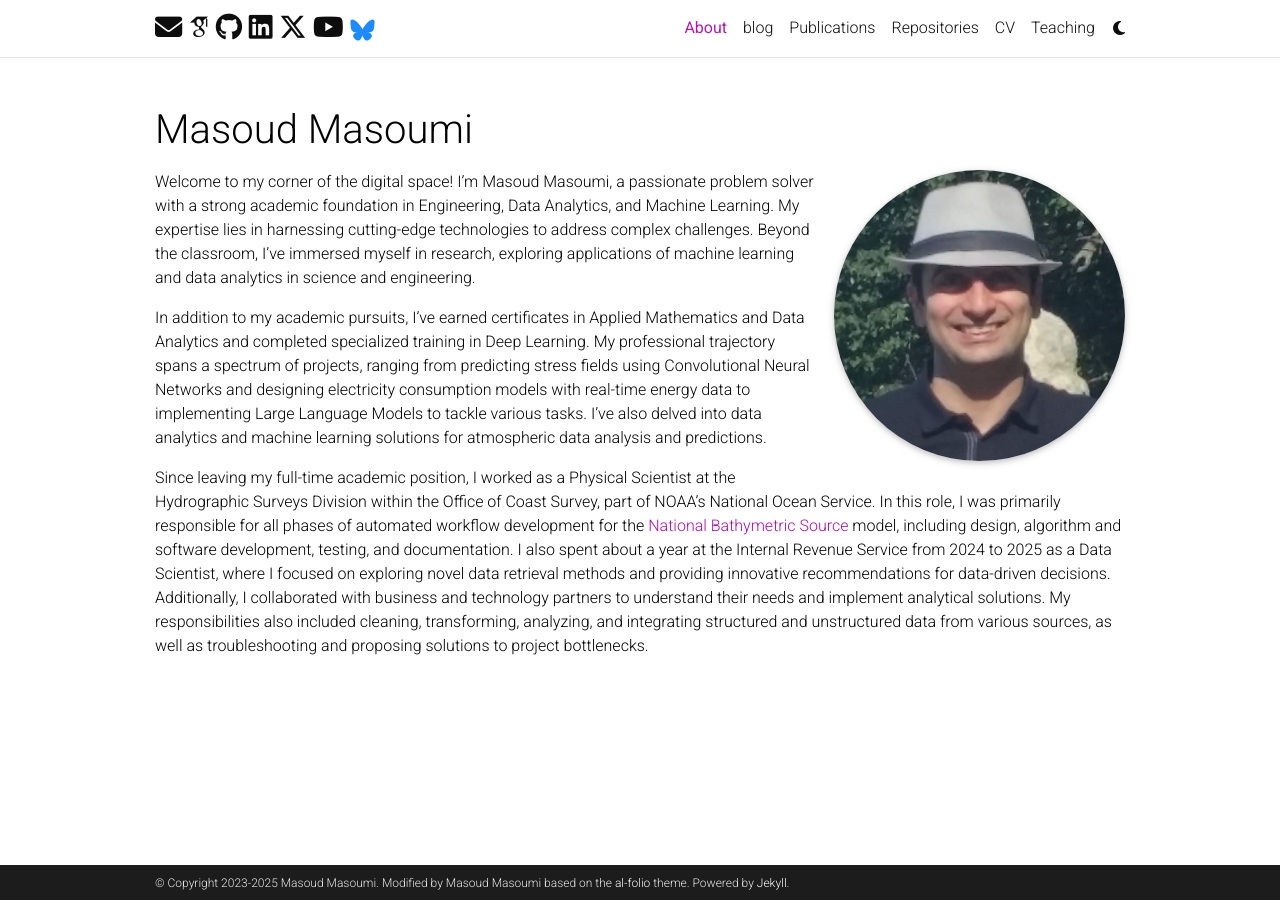
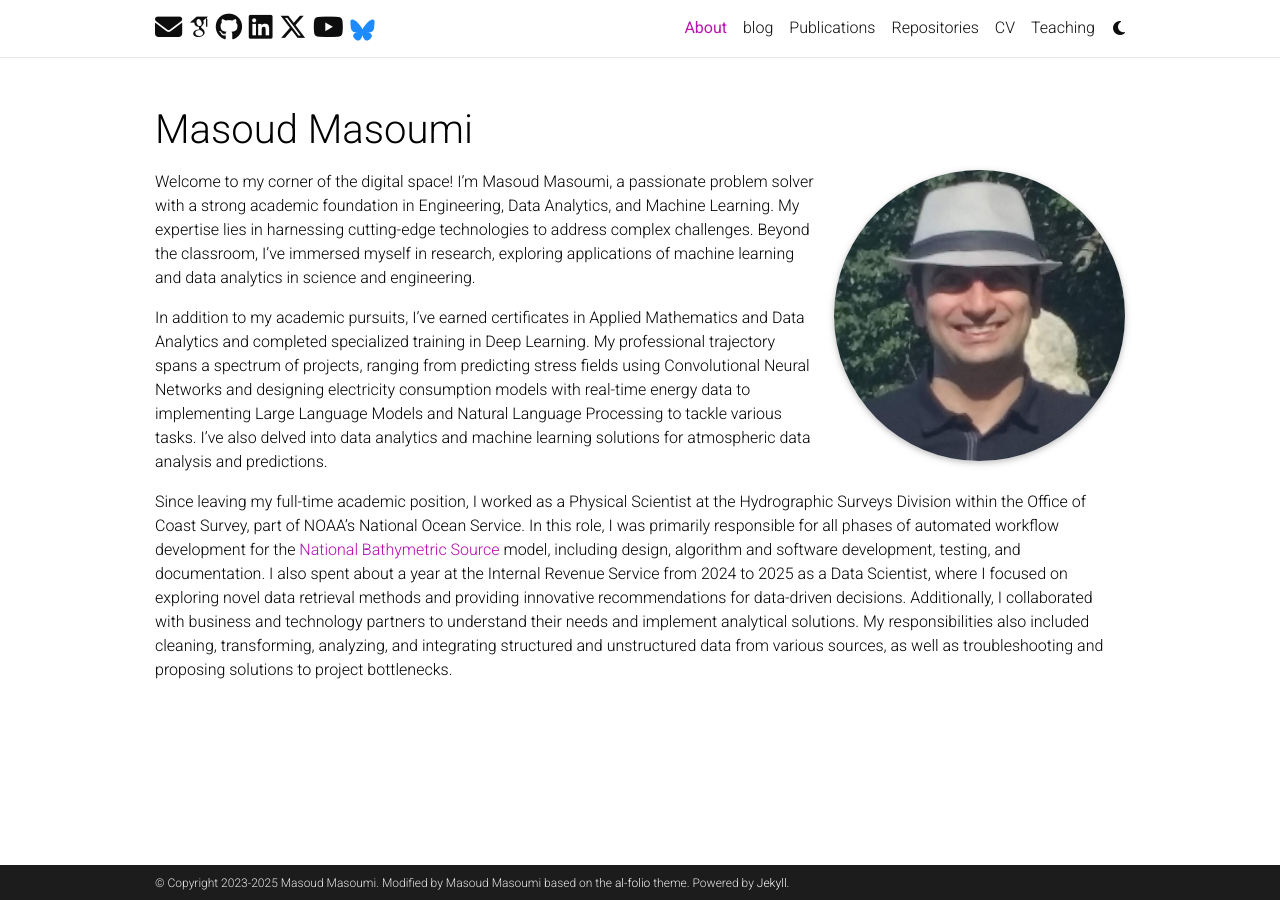
Before and after one commit to MasoudMiM/masoudmim.github.io, a Jekyll site: the page built from _pages/about.md, in a window 1280 px wide. Built offline with Jekyll 4.4.1, drawn with Linux system fonts in a browser that asks for light colours; full-size pictures stand in for the smaller copies a plugin makes; some web fonts are replaced; comment, search, counter and statistics services are not loaded; a style sheet for code colours, icons or effects is not loaded.

Commit message:
improved about me section

```diff
--- a/_pages/about.md
+++ b/_pages/about.md
@@ -21,6 +21,6 @@ social: true  # includes social icons at the bottom of the page
 
 Welcome to my corner of the digital space! I'm Masoud Masoumi, a passionate problem solver with a strong academic foundation in Engineering, Data Analytics, and Machine Learning. My expertise lies in harnessing cutting-edge technologies to address complex challenges. Beyond the classroom, I've immersed myself in research, exploring applications of machine learning and data analytics in science and engineering.
 
-In addition to my academic pursuits, I've earned certificates in Applied Mathematics and Data Analytics and completed specialized training in Deep Learning. My professional trajectory spans a spectrum of projects, ranging from predicting stress fields using Convolutional Neural Networks and designing electricity consumption models with real-time energy data to implementing Large Language Models to tackle various tasks. I've also delved into data analytics and machine learning solutions for atmospheric data analysis and predictions.
+In addition to my academic pursuits, I've earned certificates in Applied Mathematics and Data Analytics and completed specialized training in Deep Learning. My professional trajectory spans a spectrum of projects, ranging from predicting stress fields using Convolutional Neural Networks and designing electricity consumption models with real-time energy data to implementing Large Language Models and Natural Language Processing to tackle various tasks. I've also delved into data analytics and machine learning solutions for atmospheric data analysis and predictions.
 
 Since leaving my full-time academic position, I worked as a Physical Scientist at the Hydrographic Surveys Division within the Office of Coast Survey, part of NOAA’s National Ocean Service. In this role, I was primarily responsible for all phases of automated workflow development for the [National Bathymetric Source](https://registry.opendata.aws/noaa-bathymetry) model, including design, algorithm and software development, testing, and documentation. I also spent about a year at the Internal Revenue Service from 2024 to 2025 as a Data Scientist, where I focused on exploring novel data retrieval methods and providing innovative recommendations for data-driven decisions. Additionally, I collaborated with business and technology partners to understand their needs and implement analytical solutions. My responsibilities also included cleaning, transforming, analyzing, and integrating structured and unstructured data from various sources, as well as troubleshooting and proposing solutions to project bottlenecks.
```
